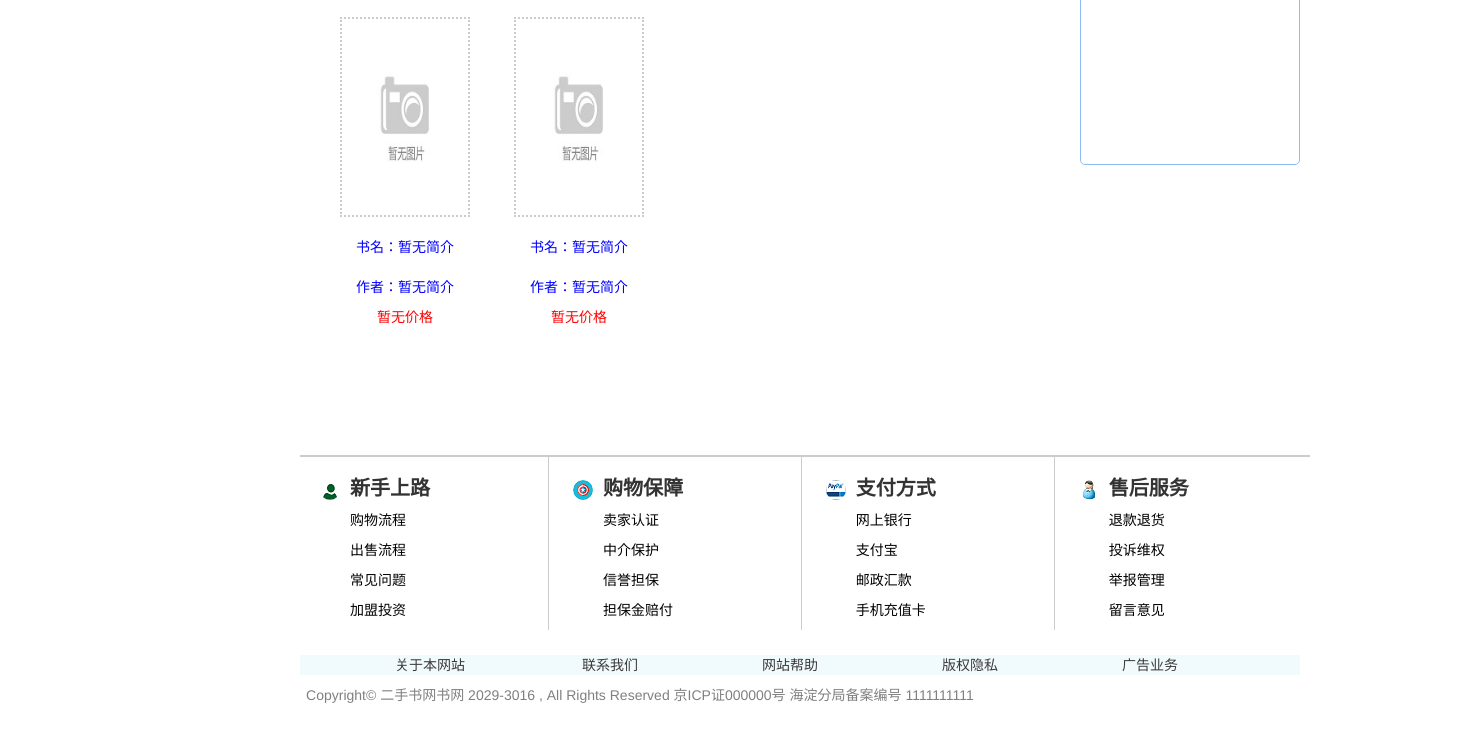
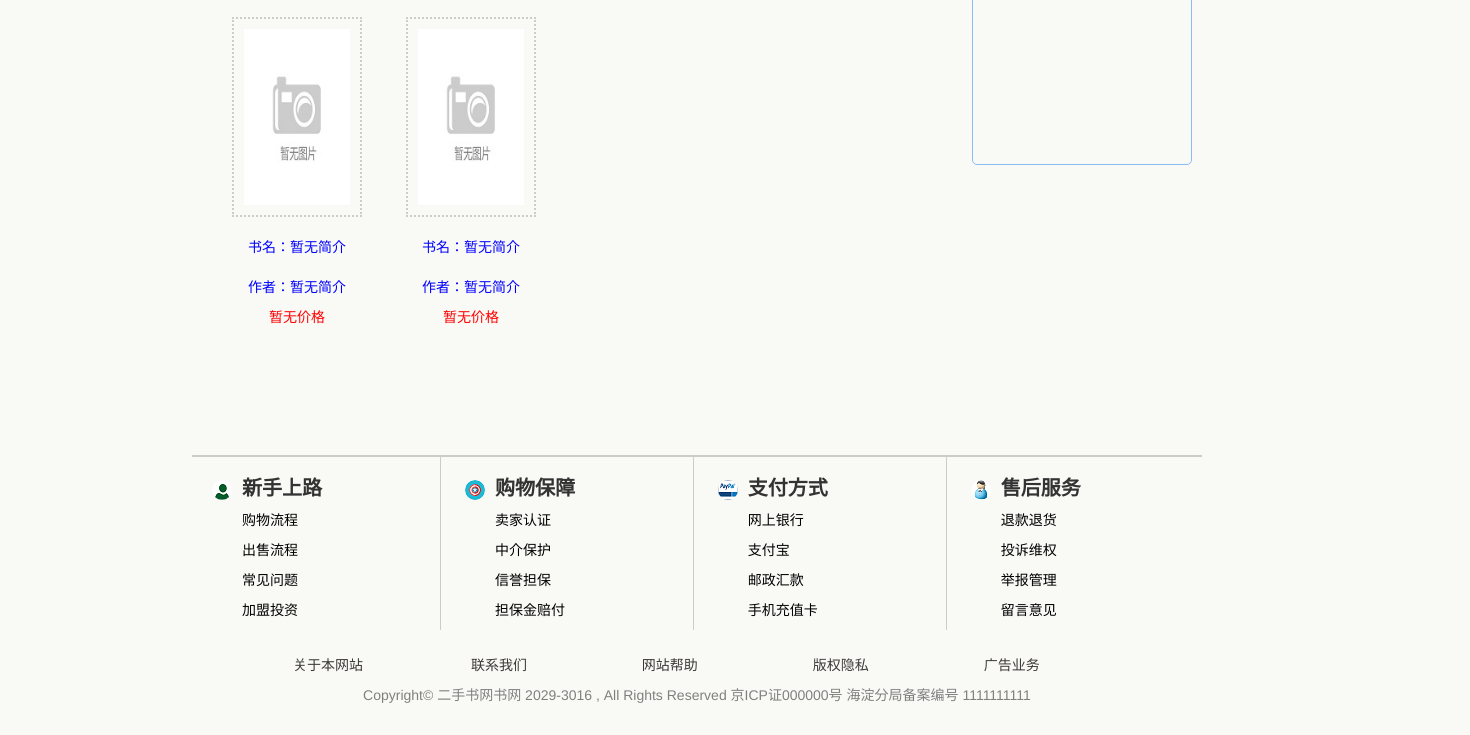
Before and after one commit to junglerabbi/WebTest, a plain HTML site: page Test3/DSweb/index.html in a window 1280 px wide. Shown: the part 1026-1761 px from the top of the page, 1470 px wide, since content can reach past the window. Drawn offline with Linux system fonts and the light colour scheme.

Commit message:
2016-5-15

```diff
--- a/Test3/DSweb/css/content.css
+++ b/Test3/DSweb/css/content.css
@@ -1,5 +1,8 @@
+.content{
+	width:100%;
+	padding-left: 15%;
+}
 .shopShow{
-	margin-left: 300px;
 	position:relative;
 	height:400px;
 	width: 200px;
@@ -68,7 +71,7 @@
 	height:400px;
 	border:10px solid #ccc;
 	margin-top: -400px;
-	margin-left: 500px;
+	margin-left: 200px;
 	position: relative;
 }
 .carousel-inner{
@@ -133,7 +136,7 @@
 	height:400px;
 	border:10px solid #ccc;
 	border-left: 0px;
-	margin-left: 1100px;
+	margin-left: 800px;
 	margin-top: -400px;
 }
 
@@ -141,7 +144,6 @@
 	margin-top: 10px;
 	width:1000px;
 	padding:10px 30px 50px 30px;
-	margin-left: 300px;
 	min-height: 800px;
 	margin-bottom: 50px;
 }
--- a/Test3/DSweb/css/footer.css
+++ b/Test3/DSweb/css/footer.css
@@ -1,7 +1,10 @@
+.footer{
+	width:100%;
+	padding-left: 15%;
+}
 .footer_info{
 	border-top: 2px solid #ccc;
 	height:200px;
-	margin:0px 300px 0px 300px;
 	position: relative;
 	width:1010px;
 }
@@ -28,24 +31,25 @@
 	border:none;
 }
 .info2{
-	margin-left: 300px;
-	margin-right: 300px;
-	min-width: 1000px;
-	background-color: rgba(228,248,253,0.5);
+	width:100%;
+	text-align: center;
 }
 .info2 ul{
 	list-style: none;
 }
 .info2 ul li{
 	float:left;
-	width:180px;
+	margin-left: 2%;
+	width:150px;
 	text-align: center;
 }
 .info2 ul li a{
 	color:#3C3939;
 }
 .bottom{
-	margin:10px 300px 30px 300px;
+	width:1010px;
+	margin-top: 10px;
+	margin-bottom: 30px;
 	text-align: center;
 	color:gray;
 }
--- a/Test3/DSweb/css/header.css
+++ b/Test3/DSweb/css/header.css
@@ -3,7 +3,7 @@ a{
 }
 body{
 	min-width: 1200px;
-	background-color: rgba(172,254,240,0);
+	background-color: rgba(244,244,238,0.5);
 }
 
 .clearfix:after {
@@ -20,8 +20,8 @@ body{
 	width:100%;
 }
 .center{
-	margin-left: 300px;
-	margin-right: 300px;
+	margin-left: 15%;
+	margin-right: 15%;
 	position: relative;
 }
 .left{
--- a/Test3/DSweb/index.html
+++ b/Test3/DSweb/index.html
@@ -132,6 +132,7 @@
 
 	<!--中部-->
 	<content>
+		<div class="content">
 			<!--左侧菜单栏-->
 			<div class="shopShow">
 				<!--数学菜单框-->
@@ -377,10 +378,12 @@
 					</ul>
 				</div>
 			</div>
+		</div>
 	</content>
 
 	<!--底部-->
 	<footer>
+		<div class="footer">
 			<!--底部信息1-->
 			<div class="footer_info">
 				<ul class="footer_info_ul">
@@ -433,6 +436,7 @@
 			<!--版权部分-->
 			<div class="bottom">
 				Copyright© 二手书网书网 2029-3016 , All Rights Reserved 京ICP证000000号 海淀分局备案编号 1111111111
+			</div>
 		</div>
 	</footer>
 
```
Lines whose indentation alone changed are shown as unchanged.
